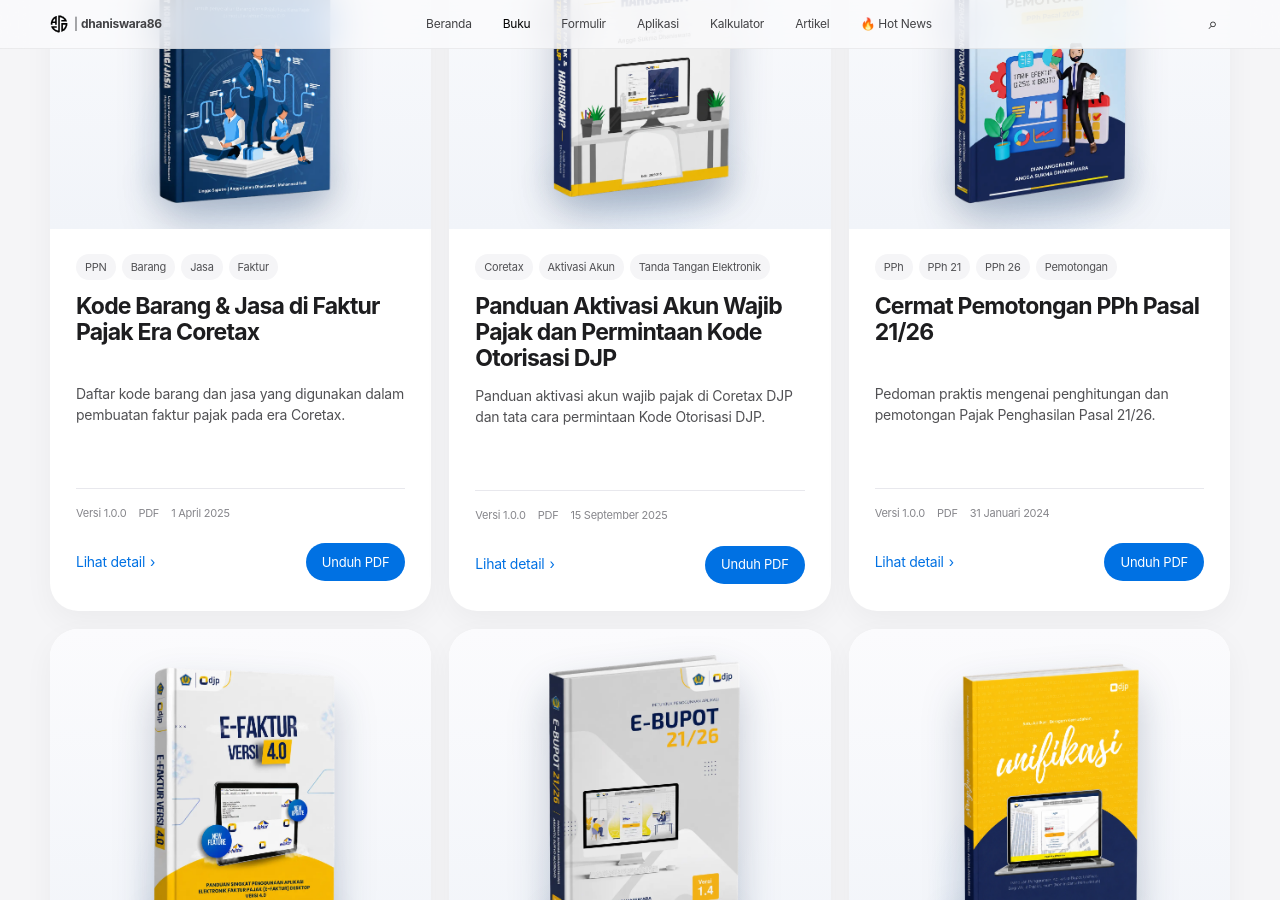
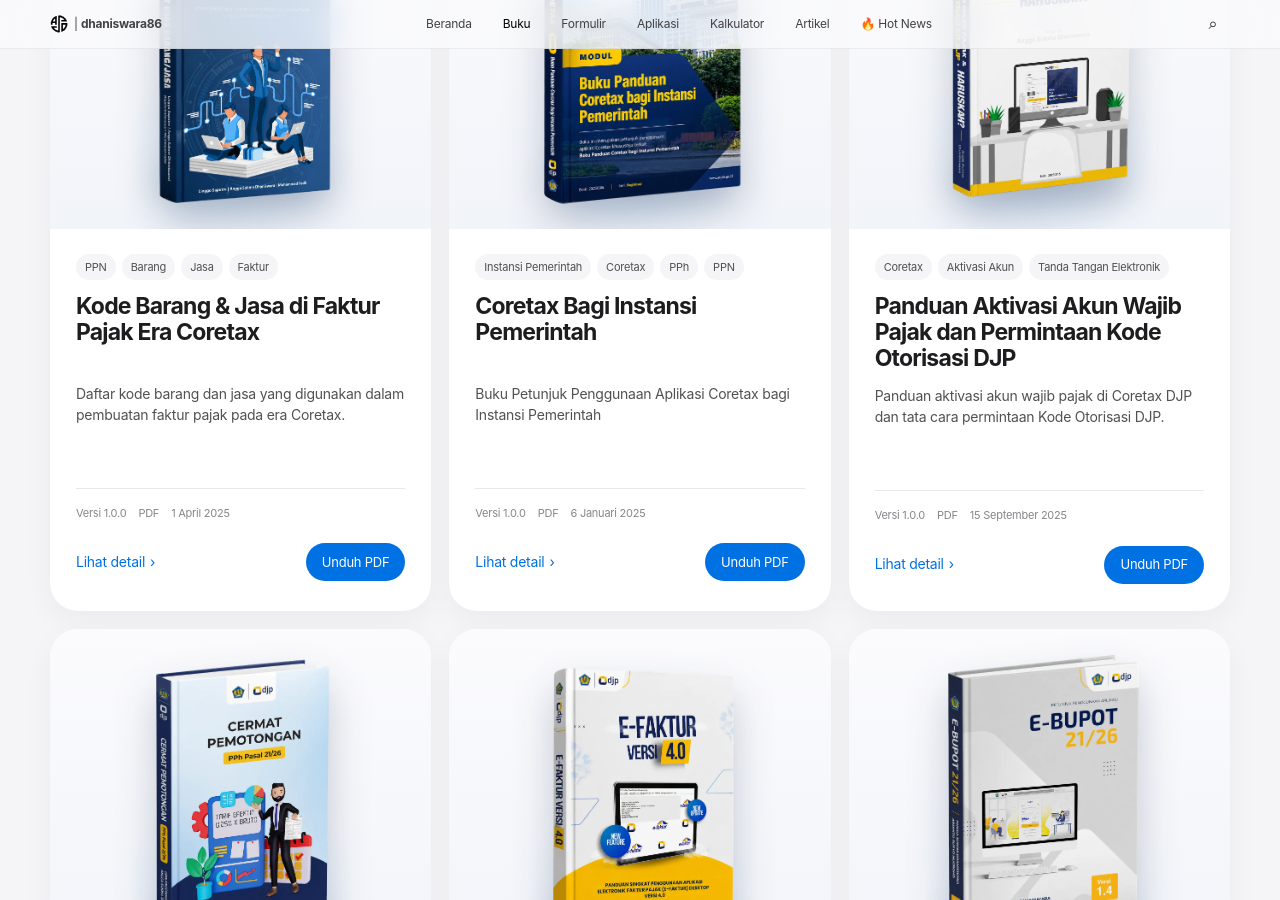
Before and after one commit to dhaniswara86/dhaniswara86.github.io, a Jekyll site: the page buku.html, which Jekyll copies as it is, in a window 1280 px wide and 900 px high, scrolled down 2432 px. Built offline with Jekyll 4.4.1, drawn with Linux system fonts in a browser that asks for light colours.

Commit message:
Add book card for Coretax Bagi Instansi Pemerintah
Added a new book card for 'Coretax Bagi Instansi Pemerintah' with details and download link.

```diff
--- a/buku.html
+++ b/buku.html
@@ -1641,7 +1641,55 @@
           </div>
         </article>
 
-
+<article
+          class="book-card"
+          data-search="Buku Petunjuk Penggunaan Aplikasi Coretax Bagi Instansi Pemerintah"
+          data-tags="coretax instansi pemerintah"
+        >
+          <div class="book-visual">
+
+            <img
+              src="images/mockup-coretax-ip.webp"
+              alt="Mockup buku panduan coretax Instansi Pemerintah"
+              loading="lazy"
+            >
+          </div>
+
+          <div class="book-content">
+            <div class="tags"><span class="tag">Instansi Pemerintah</span><span class="tag">Coretax</span><span class="tag">PPh</span><span class="tag">PPN</span></div>
+
+            <h3>Coretax Bagi Instansi Pemerintah</h3>
+
+            <p class="book-description">
+              Buku Petunjuk Penggunaan Aplikasi Coretax bagi Instansi Pemerintah
+            </p>
+
+            <div class="book-meta">
+              <span>Versi 1.0.0</span>
+              <span>PDF</span>
+              <span>6 Januari 2025</span>
+            </div>
+
+            <div class="book-actions">
+              <a
+                class="text-link"
+                href="panduan-coretax-ip.html"
+              >
+                Lihat detail
+                <span aria-hidden="true">›</span>
+              </a>
+
+              <a
+                class="download-button"
+                href="https://github.com/dhaniswara86/dhaniswara86.github.io/releases/download/v.1.0.0/panduan-coretax-ip.pdf"
+                target="_blank"
+                rel="noopener noreferrer"
+              >
+                Unduh PDF
+              </a>
+            </div>
+          </div>
+        </article>
 
         <article
           class="book-card"
```
